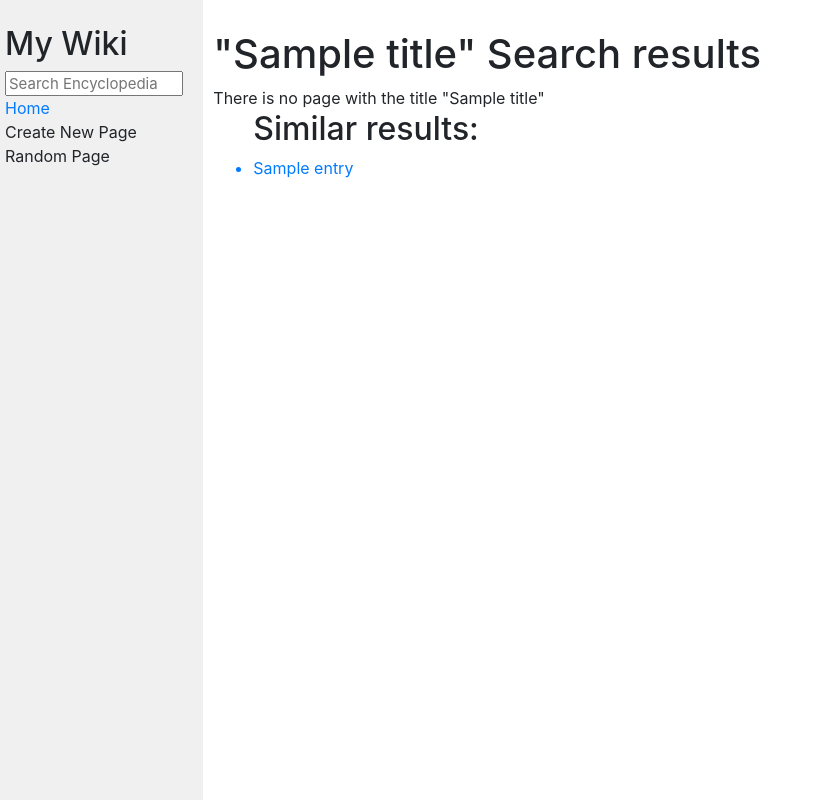
After one commit to fshanom/CS50W-project1, a Django app: template encyclopedia/templates/encyclopedia/search.html in a window 1280 px wide. The commit adds this page. Shown: the whole page, without its empty margins (0-818 px from the left). Run offline with Django 3.2, Linux system fonts and the light colour scheme; the template is opened without the code that fills it: most values are stand-ins (such as "Sample title", 1, 10 or a date in 2020); some libraries are stand-ins or nearby versions.

Commit message:
Search functionality added. To be fixed: 	-When showing similar results at the search page, the titles are in lower case

```diff
--- a/encyclopedia/templates/encyclopedia/layout.html
+++ b/encyclopedia/templates/encyclopedia/layout.html
@@ -12,7 +12,7 @@
         <div class="row">
             <div class="sidebar col-lg-2 col-md-3">
                 <h2>My Wiki</h2>
-                <form>
+                <form action="{% url 'search' %}">
                     <input class="search" type="text" name="q" placeholder="Search Encyclopedia">
                 </form>
                 <div>
--- /dev/null
+++ b/encyclopedia/templates/encyclopedia/search.html
@@ -0,0 +1,17 @@
+{% extends "encyclopedia/layout.html" %}
+
+{% block title %}
+    Search results for {{ title }}
+{% endblock %}
+
+{% block body %}
+    <h1>"{{ title }}" Search results</h1>
+    <a>There is no page with the title "{{ title }}"</a>
+    <ul>
+       <h2>Similar results:</h2>
+        {% for entry in entries %}
+            <a href="{% url 'entry' entry %}"><li>{{ entry }}</li></a>
+        {% endfor %}
+    </ul>
+
+{% endblock %}
--- a/encyclopedia/urls.py
+++ b/encyclopedia/urls.py
@@ -4,5 +4,6 @@ from . import views
 urlpatterns = [
     path("", views.index, name="index"),
     path("wiki/<title>", views.entry, name="entry"),
-    path("wiki", views.index, name="wiki")
+    path("wiki", views.index, name="wiki"),
+    path('search', views.search, name="search")
 ]
```
Also changed, not shown: encyclopedia/views.py (+22 -0 lines).
